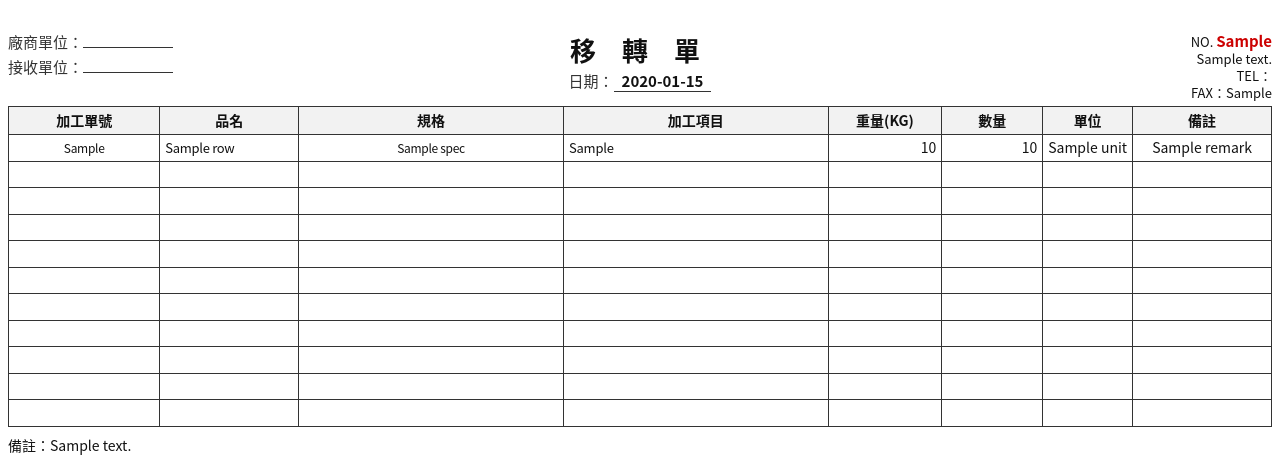
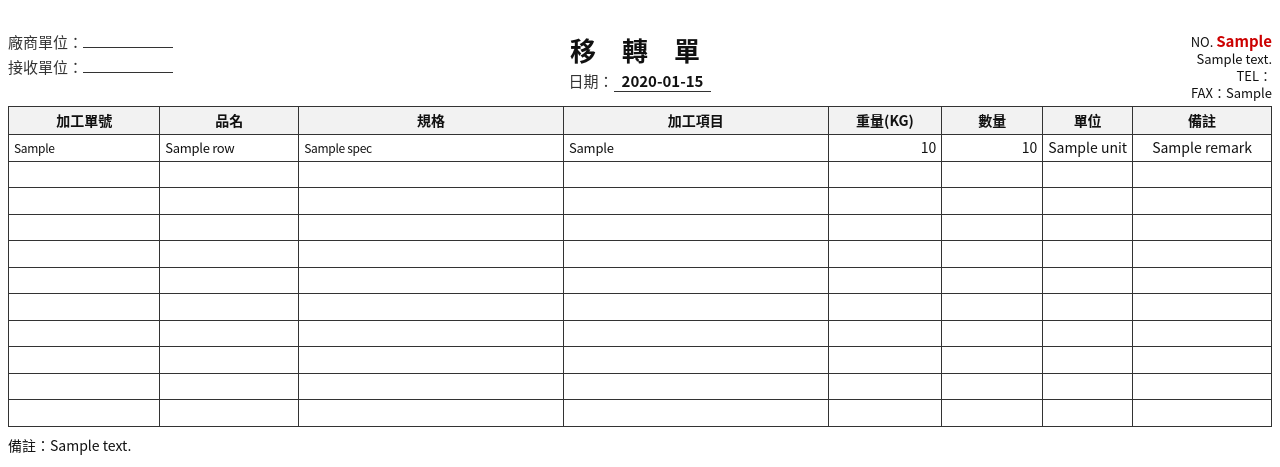
Before and after one commit to frank931023/shi-tian, a Flask app: template backend/app/templates/order_pdf.html in a window 1280 px wide. Shown: the top 467 px of the page. Run offline with Flask 3, Linux system fonts and the light colour scheme; tables that the repository leaves empty hold one stand-in row (values such as "Sample post"); the template is opened without the code that fills it: values that come from a table or form of the project are taken from there, most other values are stand-ins (such as "Sample title", 1, 10 or a date in 2020).

Commit message:
feat: update order PDF layout for specifications alignment and styling

```diff
--- a/backend/app/templates/order_pdf.html
+++ b/backend/app/templates/order_pdf.html
@@ -37,8 +37,8 @@
   td.num { text-align: right; }
   /* 品名:不換行,稍微縮字塞進欄寬 */
   td.prod { text-align: left; font-size: 13px; letter-spacing: -0.3px; }
-  /* 規格:絕不換行,縮字 + 字距塞進欄寬 */
-  td.nowrap { font-size: 12px; letter-spacing: -0.3px; }
+  /* 規格:絕不換行,縮字 + 字距塞進欄寬;靠左對齊 */
+  td.nowrap { font-size: 12px; letter-spacing: -0.3px; text-align: left; }
   /* 加工項目:強制單行;欄位加寬後字級放大,不再縮太小 */
   td.proc { font-size: 13px; letter-spacing: -0.2px; text-align: left; }
   tfoot td { font-weight: 700; }
```
